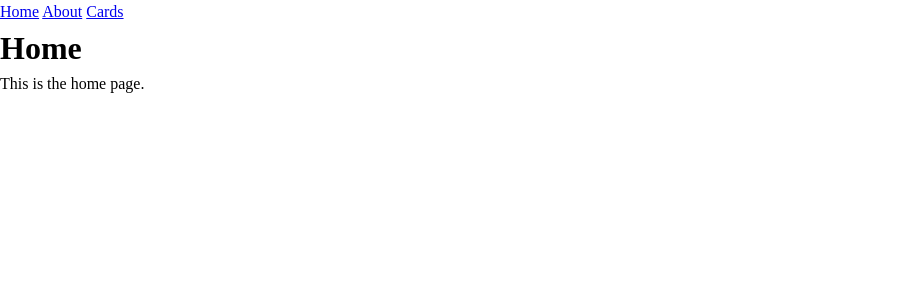
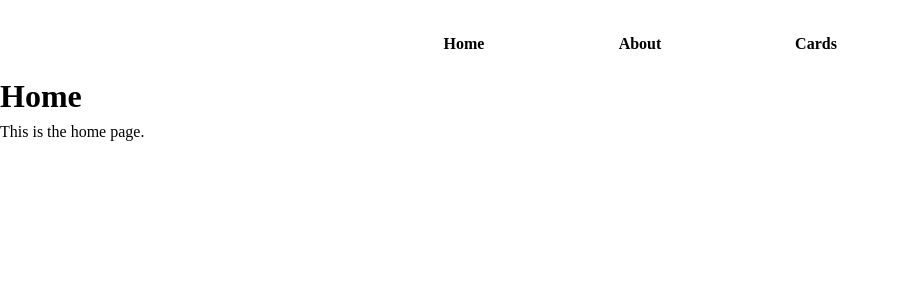
Before and after one commit to brandonpilane/cards_sv, a SvelteKit app: page / in a window 1280 px wide. Shown: the top 300 px of the page, without its empty margins (0-900 px from the left). Built offline with nearby package versions, Linux system fonts and the light colour scheme.

Commit message:
fix: Handling of lightmode and darkmode styling for navbar

```diff
--- a/src/routes/+layout.svelte
+++ b/src/routes/+layout.svelte
@@ -9,3 +9,42 @@
 </nav>
 
 {@render children()}
+
+<style>
+	nav {
+		margin-top: 1rem;
+		display: flex;
+		position: relative;
+		justify-content: center;
+		width: 100%;
+		gap: 5em;
+		align-items: center;
+	}
+
+	a {
+		padding: 1em;
+		text-decoration: none;
+		color: black;
+		transition: all 0.2s ease-in-out;
+		width: 6em;
+		text-align: center;
+		border-radius: 0.25em;
+		font-weight: 800;
+	}
+
+	a:hover {
+		color: white;
+		background-color: black;
+	}
+
+	@media (prefers-color-scheme: dark) {
+		a {
+			color: white;
+		}
+
+		a:hover {
+			background-color: white;
+			color: black;
+		}
+	}
+</style>
```
